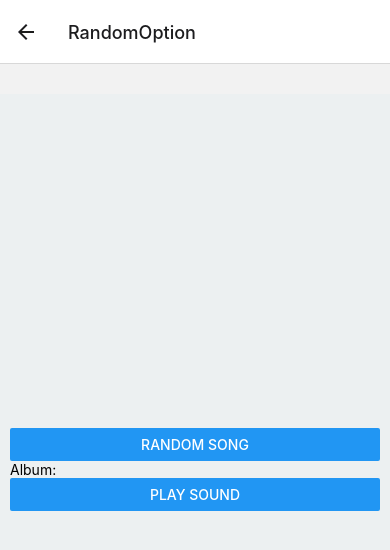
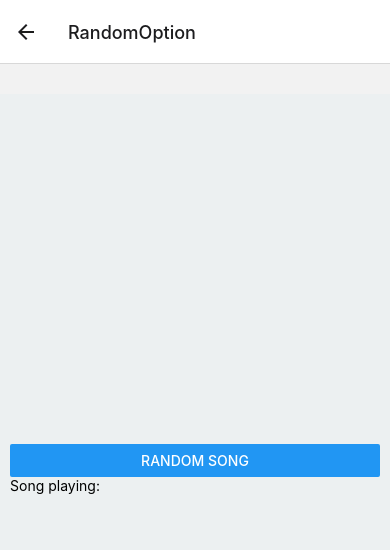
Before and after one commit to yishanhsieh/info590-fa2023-final-project, a React Native app: screen /RandomSong in a window 390 px wide. Both pictures are taken after a click on the button "JOIN THE GAME". Shown: the top 550 px of the page. Built offline with nearby package versions, Linux system fonts and the light colour scheme.

Commit message:
Random a song and show album name

```diff
--- a/App.js
+++ b/App.js
@@ -2,7 +2,7 @@ import * as React from "react";
 import { Button, View, Text } from "react-native";
 import { NavigationContainer } from "@react-navigation/native";
 import { createNativeStackNavigator } from "@react-navigation/native-stack";
-import RandomOption from "./components/RandomOption";
+import RandomOption from "./components/RandomSong";
 import EntryPoint from "./components/EntryPoint";
 
 const Stack = createNativeStackNavigator();
--- /dev/null
+++ b/components/RandomOptions.js
@@ -0,0 +1,18 @@
+import * as React from "react";
+import {
+  Text,
+  View,
+  StyleSheet,
+  Button,
+  FlatList,
+  Image,
+  SafeAreaView,
+} from "react-native";
+
+export default function RandomOptions({ selectedAlbum }) {
+  return (
+    <View>
+      <Text>Song playing: {selectedAlbum}</Text>
+    </View>
+  );
+}
--- a/components/RandomOption.js
+++ b/components/RandomSong.js
@@ -9,8 +9,9 @@ import {
   SafeAreaView,
 } from "react-native";
 import { useState, useEffect } from "react";
+import { Audio } from "expo-av";
 import axios from "axios";
-import PlaySound from "./PlaySound";
+import RandomOptions from "./RandomOptions";
 
 const fakeSong = [
   {
@@ -50,9 +51,10 @@ const fakeSong = [
   },
 ];
 
-export default function RandomOption() {
+export default function RandomSong() {
   const [album, SetAlbum] = useState();
   const [songUrl, SetSongUrl] = useState();
+  const [sound, setSound] = useState();
 
   /*  const getTrack =  async () => {
     try {
@@ -94,20 +96,40 @@ export default function RandomOption() {
     const selectedSong = fakeSong[randomId].track.songUrl;
     SetAlbum(selectedAlbum);
     SetSongUrl(selectedSong);
-    console.log(randomId, selectedAlbum, album, selectedSong);
+    playSound(selectedSong);
   };
+
+  async function playSound(songUrl) {
+    console.log("Loading Sound");
+    const { sound } = await Audio.Sound.createAsync({
+      uri: songUrl,
+    });
+    setSound(sound);
+
+    await sound.playAsync();
+  }
+
+  useEffect(() => {
+    return sound
+      ? () => {
+          console.log("Unloading Sound");
+          sound.unloadAsync();
+        }
+      : undefined;
+  }, [sound]);
 
   return (
     <View style={styles.container}>
       <SafeAreaView>
-        <Button title="random song" onPress={getRandomTrack} />
-        <Text>Album:{album}</Text>
-        <PlaySound songUrl={songUrl} />
+        <Button
+          title="random song"
+          onPress={() => {
+            getRandomTrack();
+            //soundUrl
+          }}
+        />
 
-        {/*     <FlatList
-          data={album}
-          renderItem={({ item }) => <Text>Album:{item}</Text>}
-        /> */}
+        <RandomOptions selectedAlbum={album} />
       </SafeAreaView>
     </View>
   );
--- a/temp.js
+++ b/temp.js
@@ -4,7 +4,7 @@ import { NavigationContainer } from "@react-navigation/native";
 import { createNativeStackNavigator } from "@react-navigation/native-stack";
 
 import EntryPoint from "./components/EntryPoint";
-import RandomOption from "./components/RandomOption";
+import RandomOption from "./components/RandomSong";
 
 const Stack = createNativeStackNavigator();
 
```
